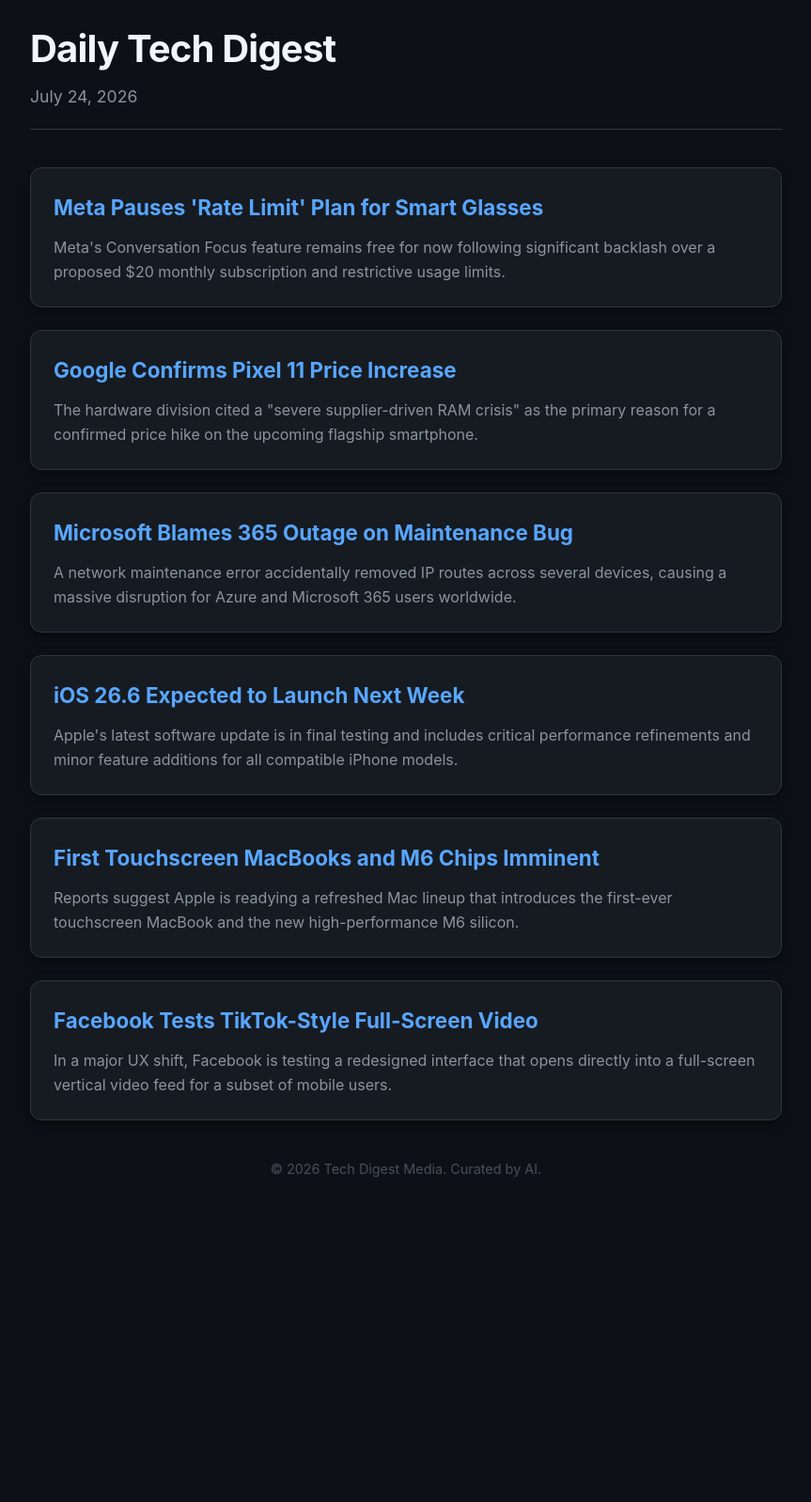
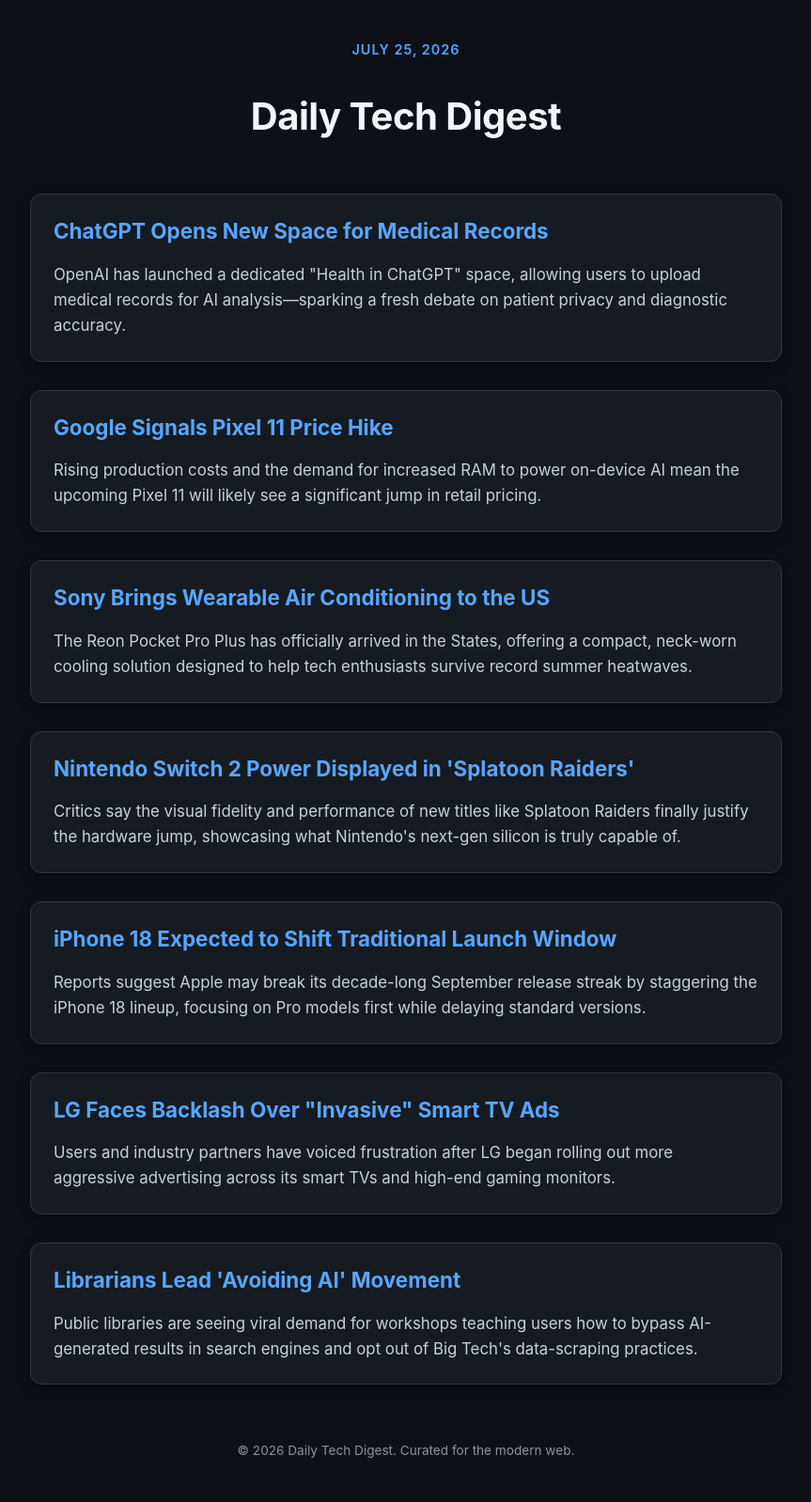
Before and after one commit to vishnuvardhankakara21/daily-tech-digest, a plain HTML site: page index.html in a window 1280 px wide. Shown: the whole page at 94% size, without its empty margins (208-1071 px from the left). Before the commit the page ends 1275 px from the top, so only its background shows below. Drawn offline with Linux system fonts and the light colour scheme.

Commit message:
Daily digest update

```diff
--- a/index.html
+++ b/index.html
@@ -8,84 +8,86 @@
         :root {
             --bg-color: #0d1117;
             --card-bg: #161b22;
-            --text-primary: #c9d1d9;
-            --accent-color: #58a6ff;
+            --text-main: #c9d1d9;
+            --text-bright: #f0f6fc;
+            --accent: #58a6ff;
             --shadow: 0 4px 12px rgba(0, 0, 0, 0.5);
         }
 
         body {
             background-color: var(--bg-color);
-            color: var(--text-primary);
-            font-family: 'Inter', -apple-system, BlinkMacSystemFont, "Segoe UI", Helvetica, Arial, sans-serif;
+            color: var(--text-main);
+            font-family: 'Inter', -apple-system, BlinkMacSystemFont, "Segoe UI", Roboto, Helvetica, Arial, sans-serif;
             line-height: 1.6;
             margin: 0;
-            padding: 20px;
-            display: flex;
-            flex-direction: column;
-            align-items: center;
+            padding: 0;
         }
 
         .container {
             max-width: 800px;
-            width: 100%;
+            margin: 0 auto;
+            padding: 40px 20px;
         }
 
         header {
-            margin-bottom: 40px;
-            text-align: left;
-            border-bottom: 1px solid #30363d;
-            padding-bottom: 20px;
+            text-align: center;
+            margin-bottom: 50px;
         }
 
         h1 {
+            color: var(--text-bright);
             font-size: 2.5rem;
-            margin: 0;
-            color: #f0f6fc;
-            letter-spacing: -0.02em;
+            margin-bottom: 10px;
+            letter-spacing: -0.5px;
         }
 
         .date {
-            color: #8b949e;
-            font-size: 1.1rem;
-            margin-top: 5px;
+            color: var(--accent);
+            font-weight: 600;
+            text-transform: uppercase;
+            letter-spacing: 1px;
+            font-size: 0.9rem;
         }
 
         .article-card {
             background-color: var(--card-bg);
+            border: 1px solid #30363d;
+            border-radius: 12px;
             padding: 24px;
-            border-radius: 12px;
-            margin-bottom: 24px;
+            margin-bottom: 30px;
             box-shadow: var(--shadow);
-            border: 1px solid #30363d;
-            transition: transform 0.2s ease;
+            transition: transform 0.2s ease, border-color 0.2s ease;
         }
 
         .article-card:hover {
             transform: translateY(-2px);
+            border-color: var(--accent);
         }
 
         .article-card h2 {
-            margin: 0 0 12px 0;
+            margin-top: 0;
+            color: var(--accent);
             font-size: 1.4rem;
-            color: var(--accent-color);
+            line-height: 1.3;
         }
 
         .article-card p {
-            margin: 0;
-            font-size: 1rem;
-            color: #8b949e;
+            margin-bottom: 0;
+            font-size: 1.05rem;
+            color: var(--text-main);
         }
 
         footer {
-            margin-top: 40px;
             text-align: center;
-            font-size: 0.9rem;
-            color: #484f58;
+            margin-top: 60px;
+            font-size: 0.85rem;
+            color: #8b949e;
+            padding-bottom: 40px;
         }
 
         @media (max-width: 600px) {
-            h1 { font-size: 1.8rem; }
-            .article-card { padding: 18px; }
+            h1 { font-size: 2rem; }
+            .container { padding: 20px 15px; }
         }
     </style>
 </head>
@@ -93,44 +95,49 @@
 
 <div class="container">
     <header>
+        <span class="date">July 25, 2026</span>
         <h1>Daily Tech Digest</h1>
-            <div class="date">July 24, 2026</div>
     </header>
 
     <main>
-            <div class="article-card">
-                <h2>Meta Pauses 'Rate Limit' Plan for Smart Glasses</h2>
-                <p>Meta's Conversation Focus feature remains free for now following significant backlash over a proposed $20 monthly subscription and restrictive usage limits.</p>
-            </div>
+        <article class="article-card">
+            <h2>ChatGPT Opens New Space for Medical Records</h2>
+            <p>OpenAI has launched a dedicated "Health in ChatGPT" space, allowing users to upload medical records for AI analysis—sparking a fresh debate on patient privacy and diagnostic accuracy.</p>
+        </article>
 
-            <div class="article-card">
-                <h2>Google Confirms Pixel 11 Price Increase</h2>
-                <p>The hardware division cited a "severe supplier-driven RAM crisis" as the primary reason for a confirmed price hike on the upcoming flagship smartphone.</p>
-            </div>
+        <article class="article-card">
+            <h2>Google Signals Pixel 11 Price Hike</h2>
+            <p>Rising production costs and the demand for increased RAM to power on-device AI mean the upcoming Pixel 11 will likely see a significant jump in retail pricing.</p>
+        </article>
 
-            <div class="article-card">
-                <h2>Microsoft Blames 365 Outage on Maintenance Bug</h2>
-                <p>A network maintenance error accidentally removed IP routes across several devices, causing a massive disruption for Azure and Microsoft 365 users worldwide.</p>
-            </div>
+        <article class="article-card">
+            <h2>Sony Brings Wearable Air Conditioning to the US</h2>
+            <p>The Reon Pocket Pro Plus has officially arrived in the States, offering a compact, neck-worn cooling solution designed to help tech enthusiasts survive record summer heatwaves.</p>
+        </article>
 
-            <div class="article-card">
-                <h2>iOS 26.6 Expected to Launch Next Week</h2>
-                <p>Apple's latest software update is in final testing and includes critical performance refinements and minor feature additions for all compatible iPhone models.</p>
-            </div>
+        <article class="article-card">
+            <h2>Nintendo Switch 2 Power Displayed in 'Splatoon Raiders'</h2>
+            <p>Critics say the visual fidelity and performance of new titles like Splatoon Raiders finally justify the hardware jump, showcasing what Nintendo's next-gen silicon is truly capable of.</p>
+        </article>
 
-            <div class="article-card">
-                <h2>First Touchscreen MacBooks and M6 Chips Imminent</h2>
-                <p>Reports suggest Apple is readying a refreshed Mac lineup that introduces the first-ever touchscreen MacBook and the new high-performance M6 silicon.</p>
-            </div>
+        <article class="article-card">
+            <h2>iPhone 18 Expected to Shift Traditional Launch Window</h2>
+            <p>Reports suggest Apple may break its decade-long September release streak by staggering the iPhone 18 lineup, focusing on Pro models first while delaying standard versions.</p>
+        </article>
 
-            <div class="article-card">
-                <h2>Facebook Tests TikTok-Style Full-Screen Video</h2>
-                <p>In a major UX shift, Facebook is testing a redesigned interface that opens directly into a full-screen vertical video feed for a subset of mobile users.</p>
-            </div>
+        <article class="article-card">
+            <h2>LG Faces Backlash Over "Invasive" Smart TV Ads</h2>
+            <p>Users and industry partners have voiced frustration after LG began rolling out more aggressive advertising across its smart TVs and high-end gaming monitors.</p>
+        </article>
+
+        <article class="article-card">
+            <h2>Librarians Lead 'Avoiding AI' Movement</h2>
+            <p>Public libraries are seeing viral demand for workshops teaching users how to bypass AI-generated results in search engines and opt out of Big Tech's data-scraping practices.</p>
+        </article>
     </main>
 
     <footer>
-            &copy; 2026 Tech Digest Media. Curated by AI.
+        &copy; 2026 Daily Tech Digest. Curated for the modern web.
     </footer>
 </div>
 
```
Lines whose indentation alone changed are shown as unchanged.
